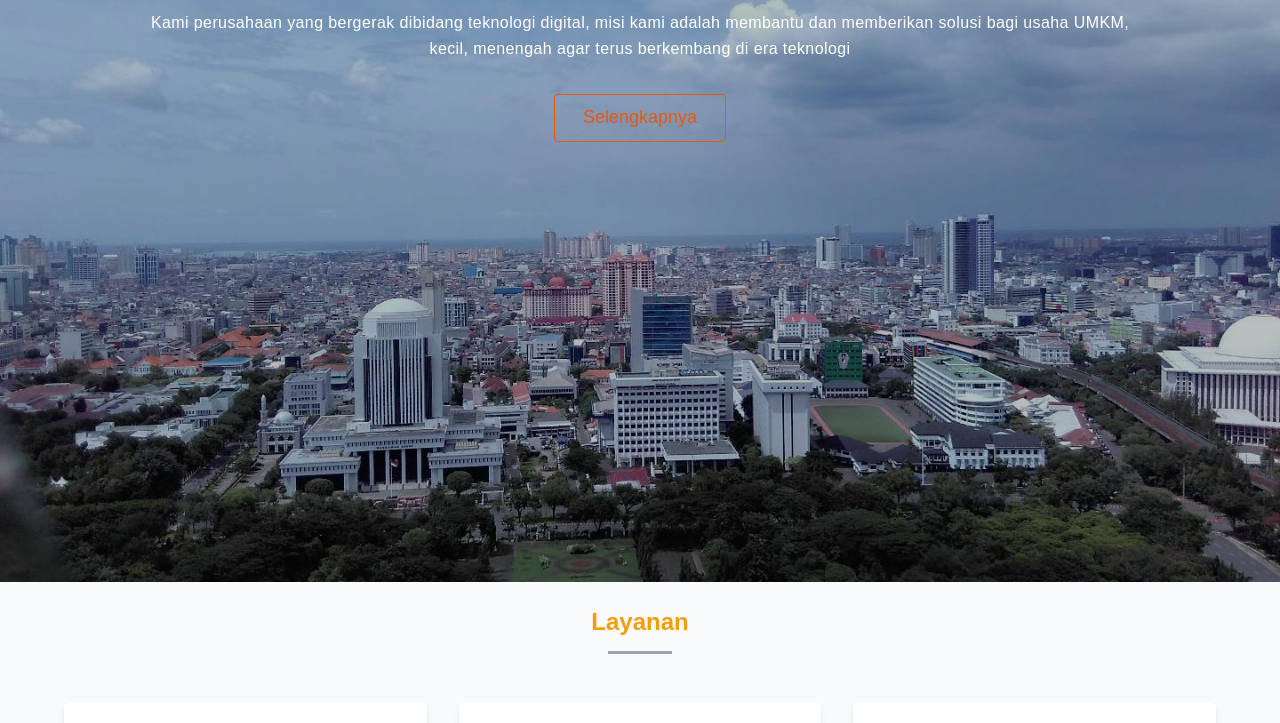
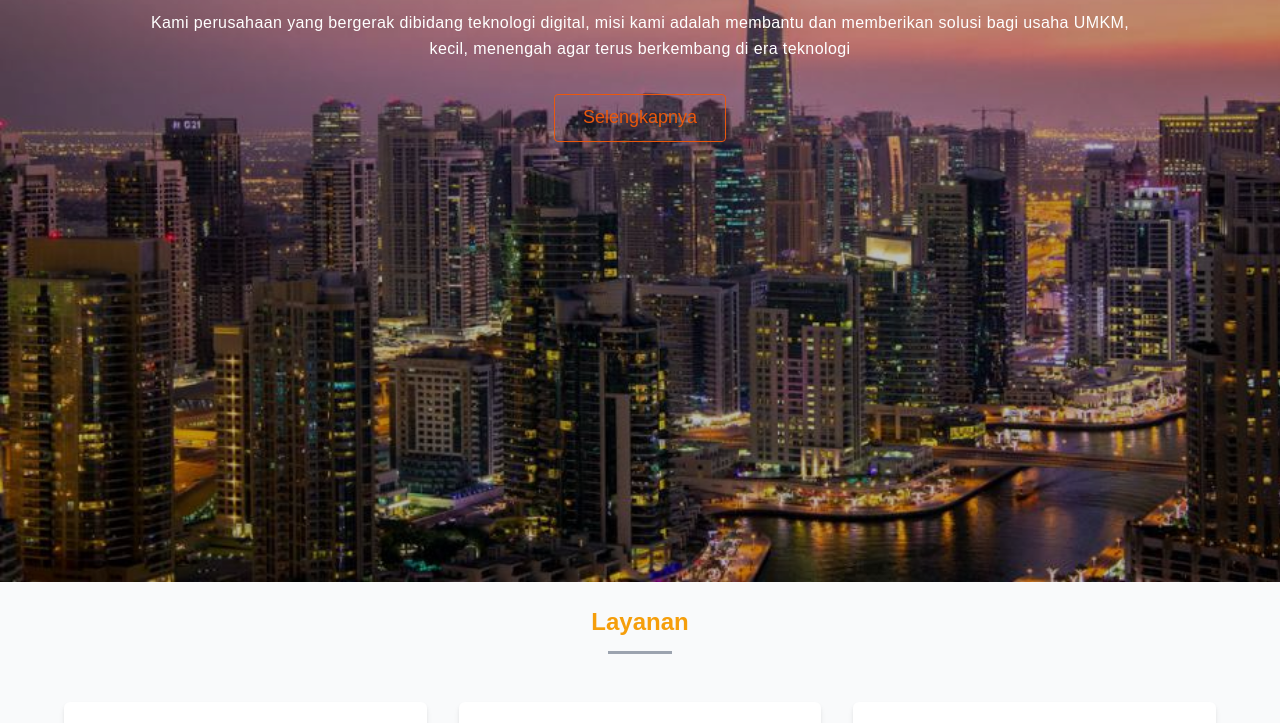
Before and after one commit to Irfanmuhluster/desain3, a website: page index.html in a window 1280 px wide. Shown: the part 218-941 px from the top of the page. Drawn offline with Linux system fonts and the light colour scheme.

Commit message:
resize img

```diff
--- a/index.html
+++ b/index.html
@@ -90,7 +90,7 @@
         </nav>
     </header>
     <main>
-        <div class="container banner" style="background-image: url('images/IMG_20161029_183628.jpg');">
+        <div class="container banner" style="background-image: url('images/welcome_aa314c63-4b24-4ed9-84be-ea6cebaa512e.jpg');">
             <div class="banner-items">
                 <div>
                     <div class="banner-title">Selamat Datang di Website Official Kami</div>
```
Also changed, not shown: images/welcome_aa314c63-4b24-4ed9-84be-ea6cebaa512e.jpg (added).
